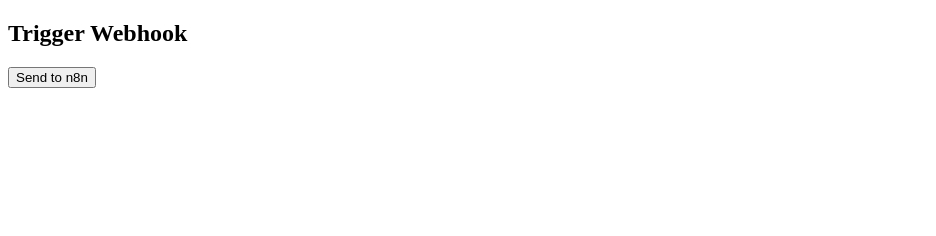
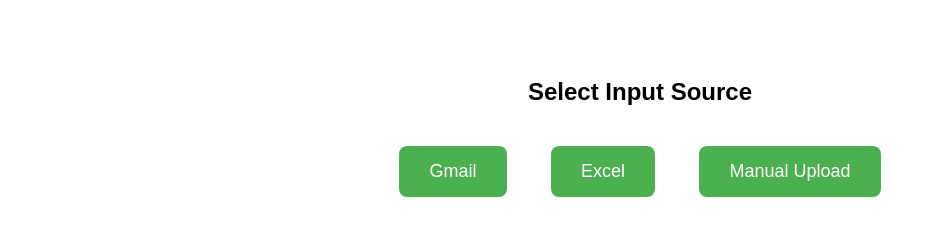
Before and after one commit to sandeepreddytadi/Aitest, a plain HTML site: page index.html in a window 1280 px wide. Shown: the whole page, without its empty margins (0-936 px from the left). Drawn offline with Linux system fonts and the light colour scheme.

Commit message:
Update index.html

```diff
--- a/index.html
+++ b/index.html
@@ -1,34 +1,61 @@
 <!DOCTYPE html>
 <html>
 <head>
-  <title>Trigger n8n Webhook</title>
+  <title>Choose Input Source</title>
+  <style>
+    body {
+      font-family: Arial, sans-serif;
+      text-align: center;
+      padding-top: 50px;
+    }
+    button {
+      font-size: 18px;
+      padding: 15px 30px;
+      margin: 20px;
+      cursor: pointer;
+      border: none;
+      border-radius: 8px;
+      background-color: #4CAF50;
+      color: white;
+      transition: background-color 0.3s ease;
+    }
+    button:hover {
+      background-color: #45a049;
+    }
+  </style>
 </head>
 <body>
 
-<h2>Trigger Webhook</h2>
-<button onclick="triggerWebhook()">Send to n8n</button>
+<h2>Select Input Source</h2>
+
+<button onclick="sendChoice('gmail')">Gmail</button>
+<button onclick="sendChoice('excel')">Excel</button>
+<button onclick="sendChoice('manual')">Manual Upload</button>
 
 <script>
-  function triggerWebhook() {
+  function sendChoice(source) {
     fetch("https://aiagentcreation.app.n8n.cloud/webhook-test/webhookintegration", {
       method: "POST",
       headers: {
         "Content-Type": "application/json"
       },
       body: JSON.stringify({
-        message: "Hello from GitHub Page!",
-        time: new Date().toISOString()
+        source: source,
+        timestamp: new Date().toISOString()
       })
     })
     .then(response => {
       if (response.ok) {
-        alert("Webhook triggered successfully!");
+        alert("Sent: " + source);
       } else {
-        alert("Webhook failed. Status: " + response.status);
+        alert("Failed to send. Status: " + response.status);
       }
     })
     .catch(error => {
-      console.error("Error triggering webhook:", error);
+      console.error("Error:", error);
     });
   }
 </script>
+
+</body>
+</html>
```
